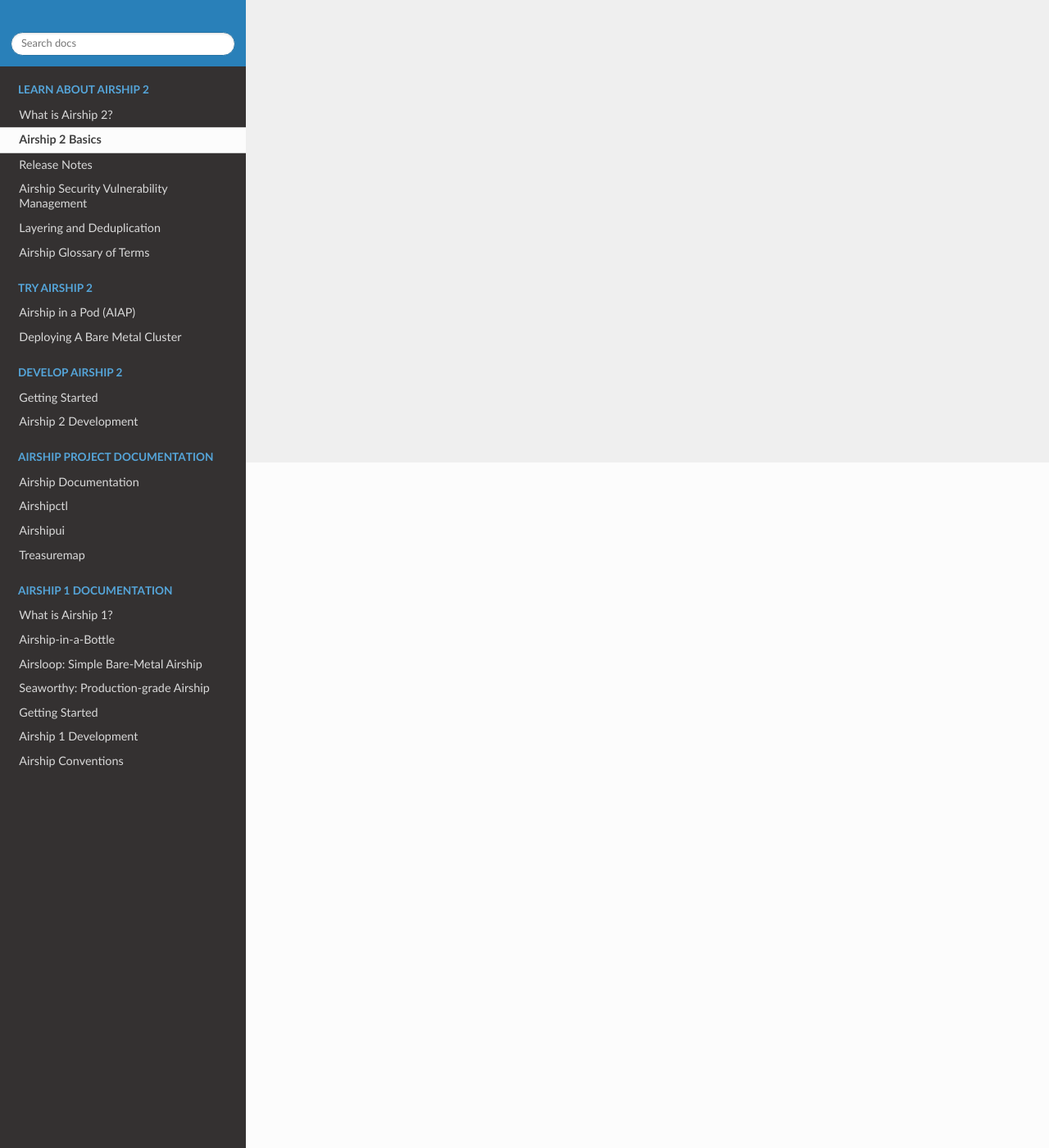
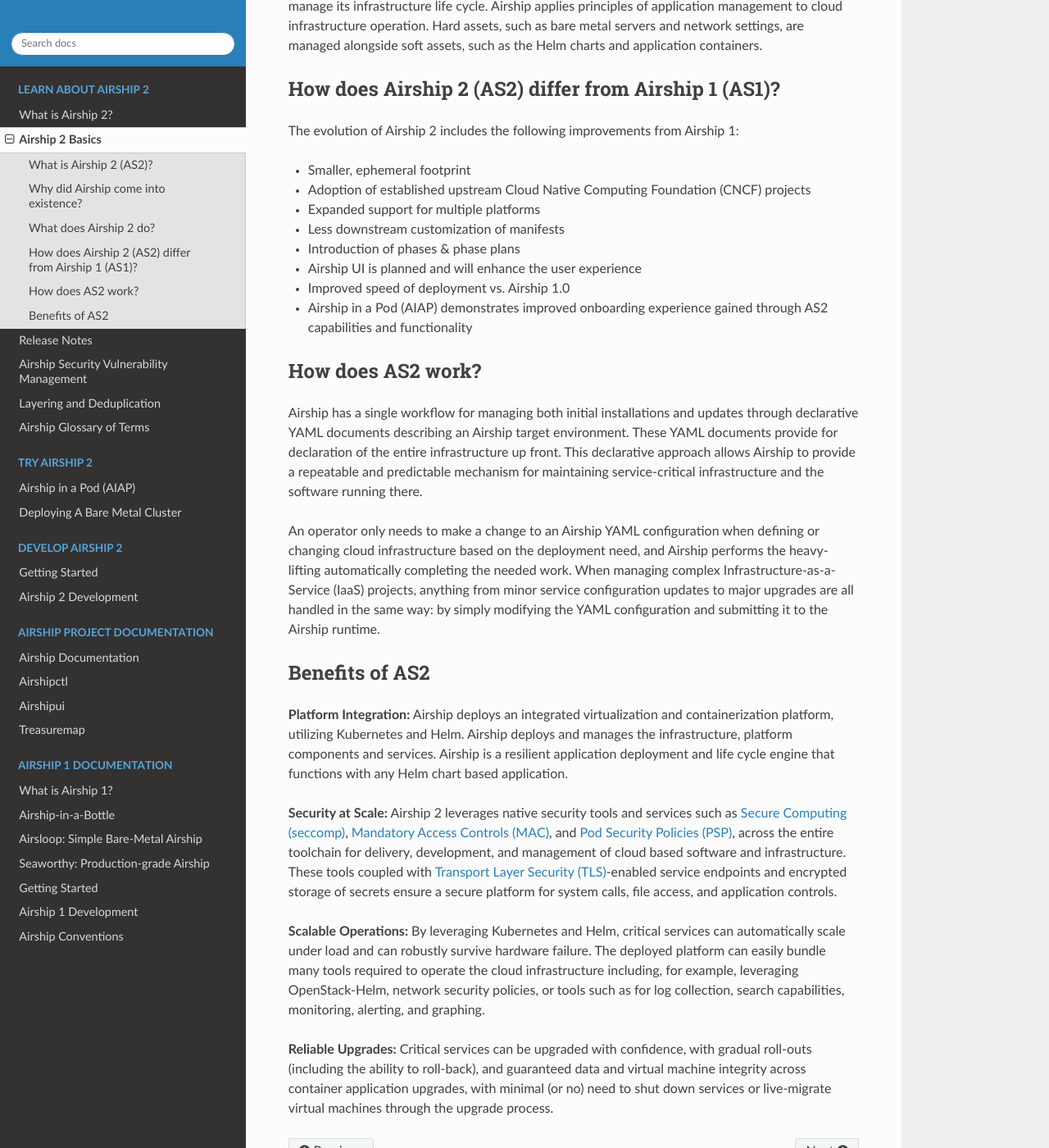
Before and after one commit to airshipit/docs, a Sphinx documentation site: the page built from doc/source/airship2/basics.rst, in a window 1280 px wide and 1400 px high, scrolled down 836 px. Shown: the whole window at 82% size. Built offline with Sphinx 7.4.7 and the Read the Docs theme 2.0.0, drawn with Linux system fonts in a browser that asks for light colours; some of the changed text lies outside the part shown.

Commit message:
A2 Basics Information.
Airship 2 basic documentation to define Consumer of AS2, the Gap/Issue being solved by AS2, and the Evolution with Benefits of Airship 2 from Airship 1.

Closes: #6

Signed-off-by: Mike Fix <michael.fix@att.com>
Change-Id: I09e48e7a363744f8aad2b99e255f6227307f9564

```diff
--- a/doc/source/airship2/basics.rst
+++ b/doc/source/airship2/basics.rst
@@ -14,7 +14,55 @@
       License for the specific language governing permissions and limitations
       under the License.
 
+.. _basics:
+
 Airship 2 Basics
 ================
 
-Coming soon.
+What is Airship 2 (AS2)?
+------------------------
+Airship is a collection of interoperable open source cloud provisioning tools that provide a robust delivery mechanism for organizations that want to embrace containers as the new unit of infrastructure delivery at scale.  Starting with bare metal infrastructure, Airship manages the full infrastructure life cycle to deliver and manage a Kubernetes cluster, with Helm deployed artifacts, for development and production.  As the version implies, Airship 2 (AS2) is the second major release of the Airship tool set.
+
+Why did Airship come into existence?
+------------------------------------
+The use of open source components for cloud deployments provide many benefits:
+
+    - Open source software is often free.
+    - Communities of users, developers, and contributors develop cloud functionality based on practical needs and use cases requiring cloud platform technology.
+    - Services for orchestration of compute, network, and storage, as well as fault management are open source driven and supported.
+
+The challenges, however, are the technical aptitude, maturity, and experience required to integrate and maintain these open source components to provide a complex cloud platform to run client applications.  **Airship was born** from the need to streamline and simplify the use of open source tools for deployment and management of cloud infrastructure.
+
+What does Airship 2 do?
+-----------------------
+Airship allows operators an ability to deploy complex Kubernetes-based cloud infrastructure and manage its infrastructure life cycle.  Airship applies principles of application management to cloud infrastructure operation.  Hard assets, such as bare metal servers and network settings, are managed alongside soft assets, such as the Helm charts and application containers.
+
+How does Airship 2 (AS2) differ from Airship 1 (AS1)?
+-----------------------------------------------------
+The evolution of Airship 2 includes the following improvements from Airship 1:
+
+- Smaller, ephemeral footprint
+- Adoption of established upstream Cloud Native Computing Foundation (CNCF) projects
+- Expanded support for multiple platforms
+- Less downstream customization of manifests
+- Introduction of phases & phase plans
+- Airship UI is planned and will enhance the user experience
+- Improved speed of deployment vs. Airship 1.0
+- Airship in a Pod (AIAP) demonstrates improved onboarding experience gained through AS2 capabilities and functionality
+
+How does AS2 work?
+------------------
+Airship has a single workflow for managing both initial installations and updates through declarative YAML documents describing an Airship target environment.  These YAML documents provide for declaration of the entire infrastructure up front. This declarative approach allows Airship to provide a repeatable and predictable mechanism for maintaining service-critical infrastructure and the software running there.
+
+An operator only needs to make a change to an Airship YAML configuration when defining or changing cloud infrastructure based on the deployment need, and Airship performs the heavy-lifting automatically completing the needed work. When managing complex Infrastructure-as-a-Service (IaaS) projects, anything from minor service configuration updates to major upgrades are all handled in the same way: by simply modifying the YAML configuration and submitting it to the Airship runtime.
+
+Benefits of AS2
+---------------
+**Platform Integration:** Airship deploys an integrated virtualization and containerization platform, utilizing Kubernetes and Helm. Airship deploys and manages the infrastructure, platform components and services.  Airship is a resilient application deployment and life cycle engine that functions with any Helm chart based application.
+
+**Security at Scale:** Airship 2 leverages native security tools and services such as `Secure Computing (seccomp) <https://man7.org/linux/man-pages/man2/seccomp.2.html>`_, `Mandatory Access Controls (MAC) <https://www.linux.com/news/securing-linux-mandatory-access-controls/>`_, and `Pod Security Policies (PSP) <https://kubernetes.io/docs/concepts/policy/pod-security-policy/>`_, across the entire toolchain for delivery, development, and management of cloud based software and infrastructure.
+These tools coupled with `Transport Layer Security (TLS) <https://kb.intermedia.net/article/22904>`_-enabled service endpoints and encrypted storage of secrets ensure a secure platform for system calls, file access, and application controls.
+
+**Scalable Operations:** By leveraging Kubernetes and Helm, critical services can automatically scale under load and can robustly survive hardware failure. The deployed platform can easily bundle many tools required to operate the cloud infrastructure including, for example, leveraging OpenStack-Helm, network security policies, or tools such as for log collection, search capabilities, monitoring, alerting, and graphing.
+
+**Reliable Upgrades:** Critical services can be upgraded with confidence, with gradual roll-outs (including the ability to roll-back), and guaranteed data and virtual machine integrity across container application upgrades, with minimal (or no) need to shut down services or live-migrate virtual machines through the upgrade process.
```
